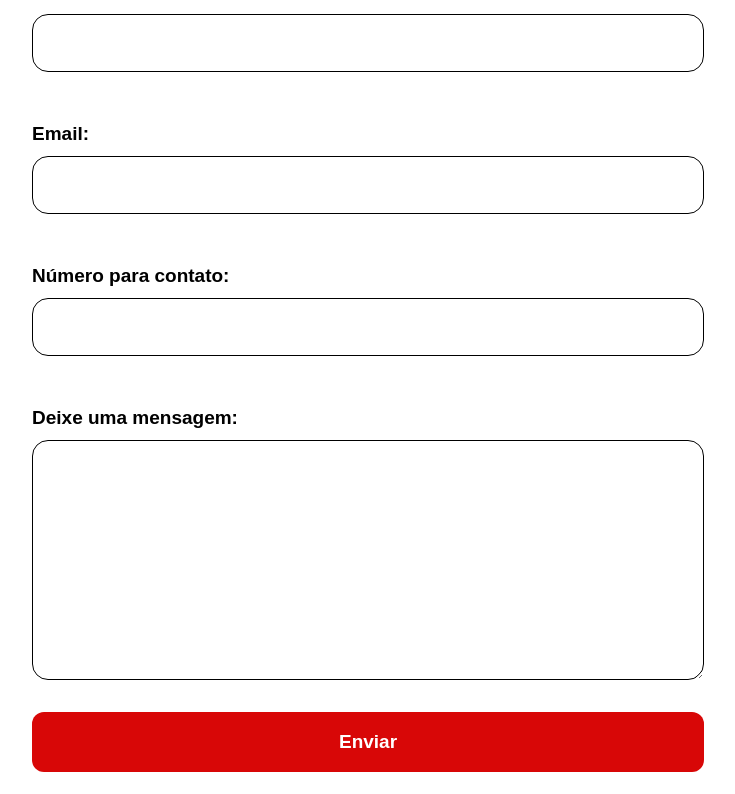
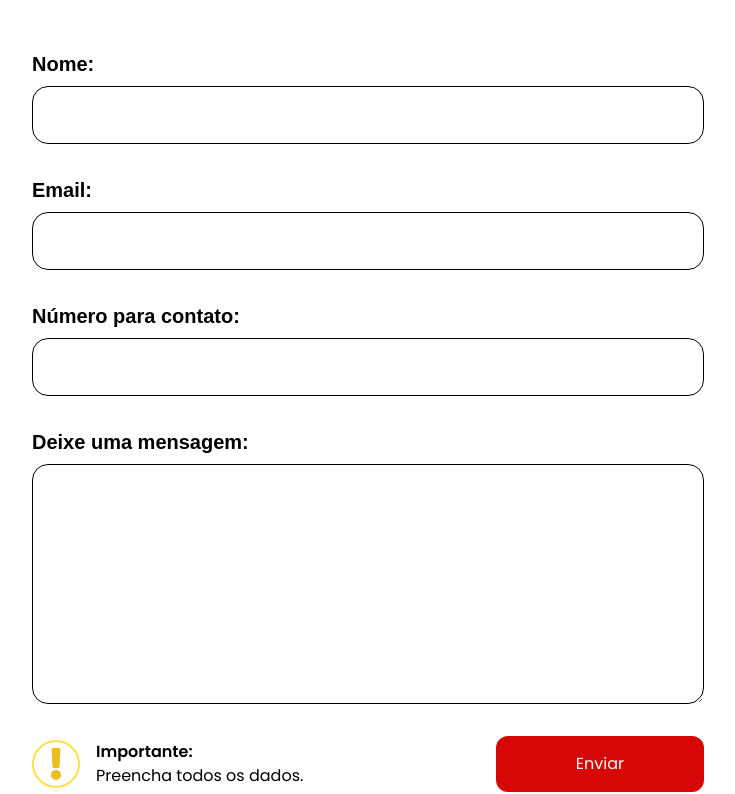
Before and after one commit to GuiCabral99/bitis, a Next.js app: page /contato in a window 1280 px wide. Shown: the part 710-1504 px from the top of the page, without its empty margins (272-1007 px from the left). Built offline with nearby package versions, Linux system fonts and the light colour scheme.

Commit message:
add contact by email

```diff
--- a/src/app/contato/page.tsx
+++ b/src/app/contato/page.tsx
@@ -1,18 +1,10 @@
-"use client";
-
 import Footer from "@/components/Footer";
 import Link from "next/link";
-import { useState } from "react";
-import { FaPhoneAlt } from "react-icons/fa";
+
+import { FaEnvelope, FaExclamation, FaPhoneAlt } from "react-icons/fa";
 import { IoLocation } from "react-icons/io5";
 
 export default () => {
-  const [inputs, setInputs] = useState({
-    name: "",
-    email: "",
-    contactNumber: "",
-    message: "",
-  });
   return (
     <>
       <div className="bg-zinc-100">
@@ -45,9 +37,15 @@ export default () => {
                       <h2>Ver no mapa</h2>
                     </div>
                   </Link>
+                  <div className="space-y-4">
                     <div className="flex flex-row space-x-4 justify-center items-center">
                       <FaPhoneAlt />
                       <p>+55 17 98173-3913</p>
+                    </div>
+                    <div className="flex flex-row space-x-4 justify-center items-center">
+                      <FaEnvelope />
+                      <p>contato@bitisfoodpizza.com.br</p>
+                    </div>
                   </div>
                 </div>
               </div>
@@ -55,57 +53,81 @@ export default () => {
           </div>
         </div>
         <div className="w-full justify-center flex -mt-8 ">
-          <div className="w-[800px] bg-white rounded-t-3xl p-tablet desktop:p-desktop space-y-8 desktop:space-y-12">
+          <div className="w-[800px] bg-white rounded-t-3xl p-tablet desktop:p-desktop">
+            <form
+              action="https://formsubmit.co/7ff31225b34f2fd8c54b0ce97494f042"
+              method="POST"
+              className="space-y-8"
+            >
+              <input
+                type="hidden"
+                name="_captcha"
+                value="false"
+                className="hidden"
+              ></input>
+              <input
+                type="hidden"
+                name="_next"
+                value="https://bitisfoodpizza.com.br/contato/thanks"
+                className="hidden"
+              ></input>
               <div className="flex flex-col space-y-2">
-              <h2 className="text-[19px]">Nome:</h2>
+                <label htmlFor="name">Nome:</label>
                 <input
                   type="text"
+                  name="name"
+                  id="name"
+                  required
                   className="border-black border rounded-2xl w-full p-mobile"
-                value={inputs.name}
-                onChange={(e) => setInputs({ ...inputs, name: e.target.value })}
                 />
               </div>
               <div className="flex flex-col space-y-2">
-              <h2 className="text-[19px]">Email:</h2>
+                <label htmlFor="email">Email:</label>
                 <input
-                type="text"
+                  type="email"
+                  name="email"
+                  id="email"
+                  required
                   className="border-black border rounded-2xl w-full p-mobile"
-                value={inputs.email}
-                onChange={(e) =>
-                  setInputs({ ...inputs, email: e.target.value })
-                }
                 />
               </div>
               <div className="flex flex-col space-y-2">
-              <h2 className="text-[19px]">Número para contato:</h2>
+                <label htmlFor="phone">Número para contato:</label>
                 <input
-                type="text"
+                  type="tel"
+                  name="phone"
+                  id="phone"
+                  required
                   className="border-black border rounded-2xl w-full p-mobile"
-                value={inputs.contactNumber}
-                onChange={(e) =>
-                  setInputs({ ...inputs, contactNumber: e.target.value })
-                }
                 />
               </div>
               <div className="flex flex-col space-y-2">
-              <h2 className="text-[19px]">Deixe uma mensagem:</h2>
+                <label htmlFor="msg">Deixe uma mensagem:</label>
                 <textarea
+                  name="msg"
+                  id="msg"
                   rows={10}
                   className="border-black border rounded-2xl w-full p-mobile min-h-20 max-h-60"
-                value={inputs.message}
-                onChange={(e) =>
-                  setInputs({ ...inputs, message: e.target.value })
-                }
                 />
               </div>
-            <Link
-              target="_blank"
-              href={`https://wa.me/5517981733913?text=Nome: ${inputs.name}%0AEmail: ${inputs.email}%0ANúmero para contato: ${inputs.contactNumber}%0A%0A${inputs.message}`}
+              <div className="flex flex-col mt-8 space-y-8 md:space-y-0 md:flex-row w-full justify-between items-center">
+                <div className="flex items-center space-x-4">
+                  <div className="border-2 border-yellow-300 rounded-full size-12 flex items-center justify-center">
+                    <FaExclamation className="size-8 text-primary" />
+                  </div>
+                  <div>
+                    <p className="font-semibold">Importante:</p>
+                    <p>Preencha todos os dados.</p>
+                  </div>
+                </div>
+                <button
+                  type="submit"
+                  className="bg-secondary py-4 px-20 rounded-xl hover:bg-secondaryHover hover:scale-100 duration-75 text-center text-white w-full md:w-auto"
                 >
-              <div className="bg-secondary py-4 px-20 rounded-xl hover:bg-secondaryHover hover:scale-100 duration-75 mt-8">
-                <h2 className="text-center text-white text-[19px]">Enviar</h2>
+                  Enviar
+                </button>
               </div>
-            </Link>
+            </form>
             <div className="py-10">
               <div className="border-t border-black" />
             </div>
--- /dev/null
+++ b/src/app/contato/thanks/page.tsx
@@ -0,0 +1,19 @@
+"use client";
+
+import Footer from "@/components/Footer";
+import Link from "next/link";
+
+export default () => {
+  return (
+    <>
+      <main className="h-[calc(100vh-80px)] w-full flex flex-col items-center justify-between">
+        <div className="h-full flex flex-col items-center justify-center">
+          <h1>Obrigado pelo seu contato!</h1>
+          <p>Retornaremos uma resposta em breve.</p>
+          <Link href={"/"}>Voltar ao início</Link>
+        </div>
+        <Footer />
+      </main>
+    </>
+  );
+};
--- a/src/app/globals.css
+++ b/src/app/globals.css
@@ -48,6 +48,10 @@ p {
   @apply text-base font-normal;
 }
 
+label {
+  @apply text-xl font-black font-title;
+}
+
 li {
   @apply text-lg font-light;
 }
--- a/src/components/Footer.tsx
+++ b/src/components/Footer.tsx
@@ -1,3 +1,5 @@
+"use client";
+
 import Link from "next/link";
 import { FaWhatsapp, FaFacebookF, FaInstagram } from "react-icons/fa";
 
--- a/src/components/Header.tsx
+++ b/src/components/Header.tsx
@@ -10,6 +10,19 @@ import Sidebar from "./Sidebar";
 
 export default () => {
   const [tappedSidebar, setTappedSidebar] = useState<boolean>(false);
+
+  const copyToClipboard = () => {
+    const textField = document.createElement("textarea");
+    textField.innerText = "contato@bitisfoodpizza.com.br";
+    document.body.appendChild(textField);
+    textField.select();
+    document.execCommand("copy");
+    textField.remove();
+
+    alert(
+      "Email copiado para a área de transferência:\ncontato@bitisfoodpizza.com.br"
+    );
+  };
   return (
     <>
       <Sidebar isOpen={tappedSidebar} setIsOpen={setTappedSidebar} />
@@ -33,7 +46,7 @@ export default () => {
         </div>
         <Link href={"/"}>
           <div className="pt-10 desktop:pt-16 justify-center items-center duration-75 hover:scale-110">
-            <img src="logo.svg" className="w-24 desktop:w-28" />
+            <img src="/logo.svg" className="w-24 desktop:w-28" />
           </div>
         </Link>
         <div className="hidden flex-1 desktop:flex justify-end items-center space-x-8">
```
Lines whose indentation alone changed are shown as unchanged.
